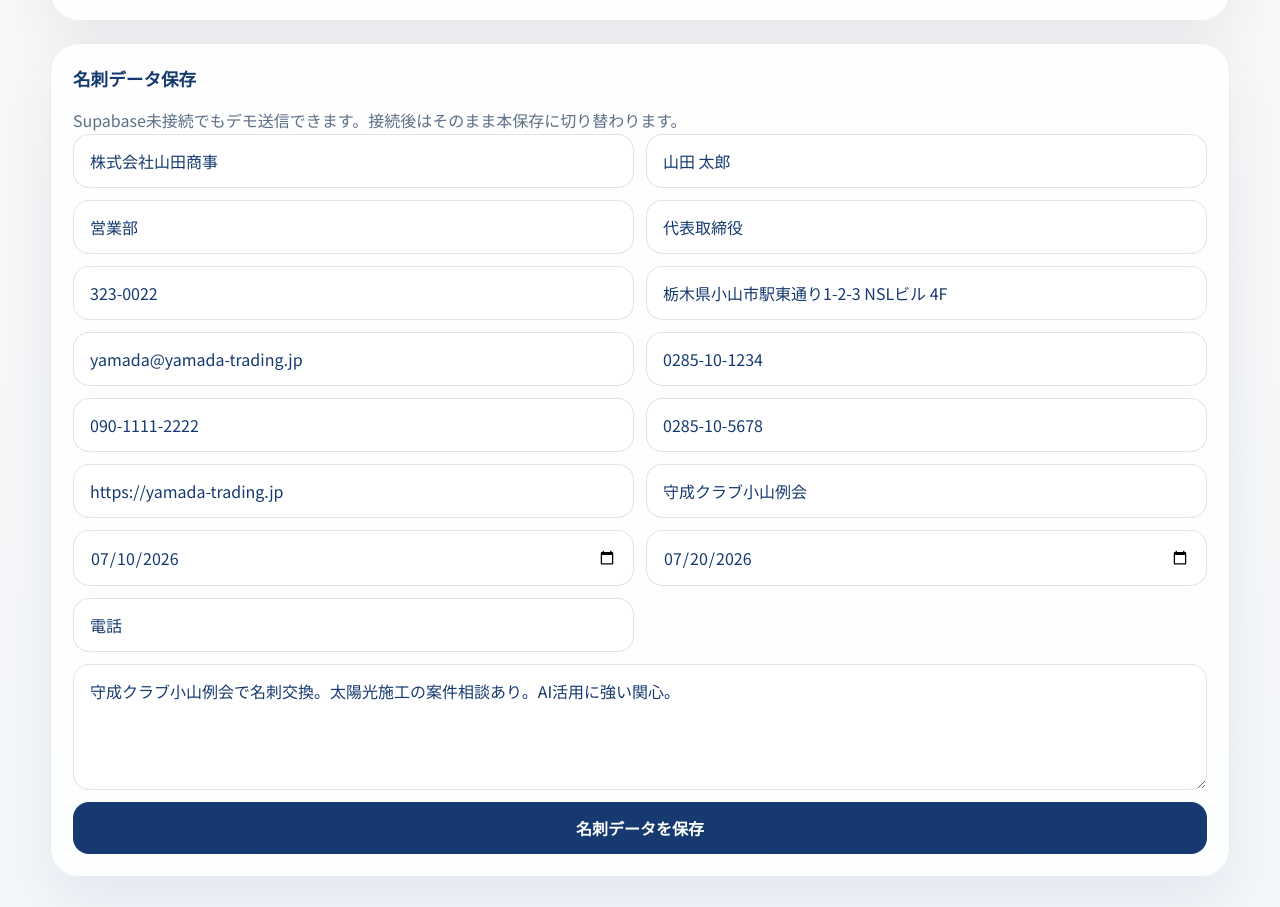
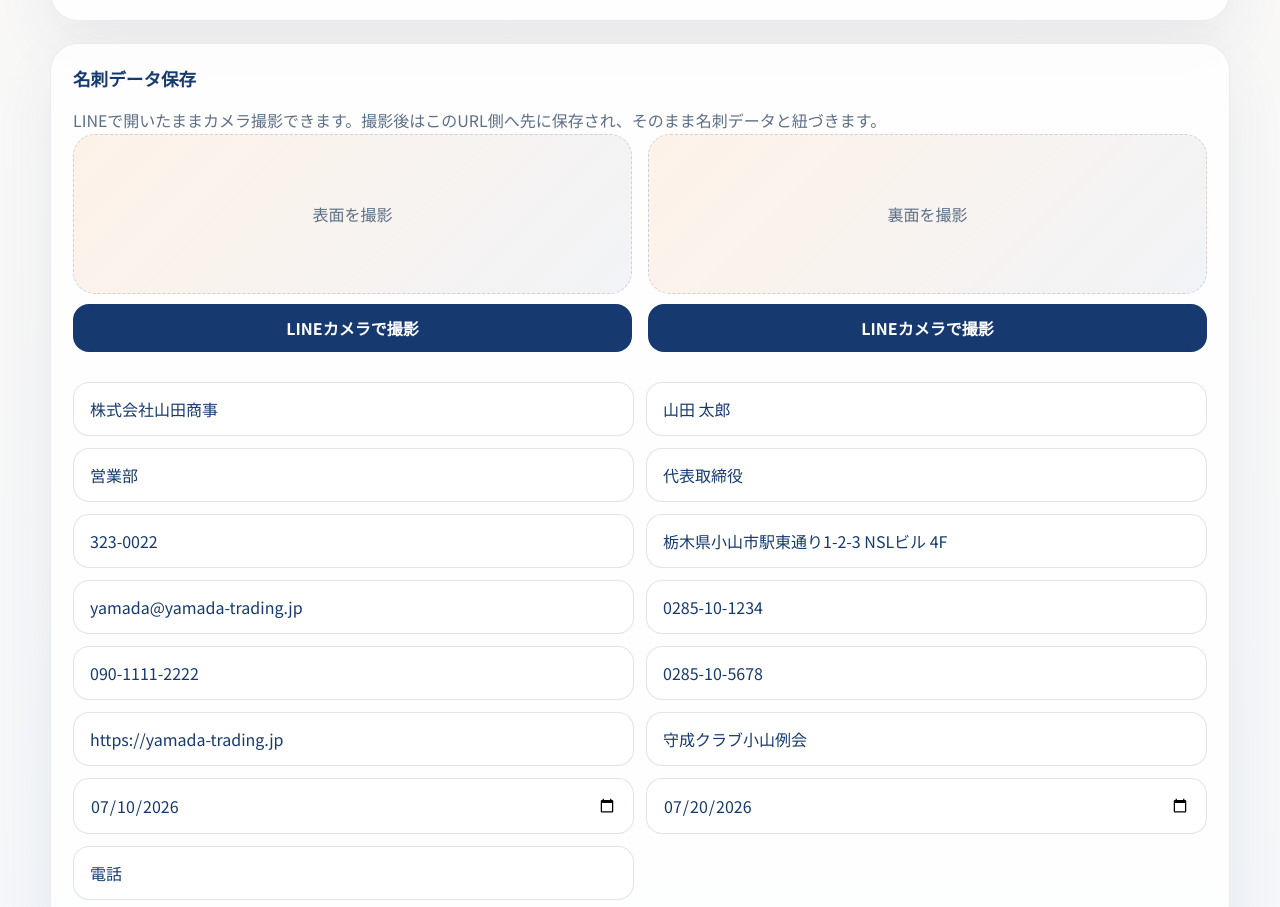
Before and after one commit to rsp51522-lab/nsl-line-card-crm, a Next.js app: page /ocr in a window 1280 px wide. Shown: the part 1448-2355 px from the top of the page. Built offline with nearby package versions, Linux system fonts and the light colour scheme.

Commit message:
Add LINE camera card capture

```diff
--- /dev/null
+++ b/src/app/api/card-images/route.ts
@@ -0,0 +1,65 @@
+import { NextResponse } from "next/server";
+import { BUSINESS_CARD_BUCKET, ensureBusinessCardBucket, hasSupabaseEnv } from "@/lib/supabase";
+
+export const runtime = "nodejs";
+
+function getExtension(fileName: string, mimeType: string) {
+  const fromName = fileName.split(".").pop()?.toLowerCase();
+  if (fromName && fromName !== fileName.toLowerCase()) return fromName;
+  if (mimeType === "image/png") return "png";
+  if (mimeType === "image/webp") return "webp";
+  return "jpg";
+}
+
+export async function POST(request: Request) {
+  if (!hasSupabaseEnv()) {
+    return NextResponse.json({ error: "画像保存先が未接続です。Supabase設定後に利用できます。" }, { status: 503 });
+  }
+
+  const formData = await request.formData();
+  const side = String(formData.get("side") || "");
+  const file = formData.get("file");
+
+  if (side !== "front" && side !== "back") {
+    return NextResponse.json({ error: "画像の種類が不正です。" }, { status: 400 });
+  }
+
+  if (!(file instanceof File)) {
+    return NextResponse.json({ error: "画像ファイルを選択してください。" }, { status: 400 });
+  }
+
+  if (!file.type.startsWith("image/")) {
+    return NextResponse.json({ error: "画像ファイルのみ保存できます。" }, { status: 400 });
+  }
+
+  try {
+    const supabase = await ensureBusinessCardBucket();
+    const bytes = Buffer.from(await file.arrayBuffer());
+    const extension = getExtension(file.name, file.type);
+    const storagePath = `captured/${new Date().toISOString().slice(0, 10)}/${crypto.randomUUID()}-${side}.${extension}`;
+
+    const { error: uploadError } = await supabase.storage.from(BUSINESS_CARD_BUCKET).upload(storagePath, bytes, {
+      contentType: file.type,
+      upsert: false,
+    });
+
+    if (uploadError) {
+      return NextResponse.json({ error: uploadError.message }, { status: 500 });
+    }
+
+    const { data } = supabase.storage.from(BUSINESS_CARD_BUCKET).getPublicUrl(storagePath);
+
+    return NextResponse.json({
+      message: side === "front" ? "表面画像を保存しました。" : "裏面画像を保存しました。",
+      side,
+      storagePath,
+      mimeType: file.type,
+      publicUrl: data.publicUrl,
+    });
+  } catch (error) {
+    return NextResponse.json(
+      { error: error instanceof Error ? error.message : "画像保存に失敗しました。" },
+      { status: 500 },
+    );
+  }
+}
--- a/src/app/api/contacts/route.ts
+++ b/src/app/api/contacts/route.ts
@@ -20,6 +20,10 @@ export async function POST(request: Request) {
     nextFollowUpDate?: string;
     nextFollowUpType?: string;
     memo?: string;
+    frontImagePath?: string;
+    frontImageMimeType?: string;
+    backImagePath?: string;
+    backImageMimeType?: string;
   };
 
   if (!body.companyName?.trim() || !body.personName?.trim()) {
@@ -74,7 +78,7 @@ export async function POST(request: Request) {
 
   try {
     const supabase = createSupabaseServerClient();
-    const { error } = await supabase.from("contacts").insert({
+    const { data: inserted, error } = await supabase.from("contacts").insert({
       owner_user_id: DEFAULT_OWNER_ID,
       company_name: body.companyName.trim(),
       person_name: body.personName.trim(),
@@ -93,10 +97,41 @@ export async function POST(request: Request) {
       next_follow_up_type: body.nextFollowUpType?.trim() || null,
       memo: body.memo?.trim() || null,
       first_registered_at: new Date().toISOString().slice(0, 10),
-    });
+    }).select("id").single();
 
     if (error) {
       return NextResponse.json({ error: error.message }, { status: 500 });
+    }
+
+    const imageRows: Array<{
+      contact_id: string;
+      side: "front" | "back";
+      storage_path: string;
+      mime_type: string | null;
+    }> = [
+      body.frontImagePath?.trim()
+        ? {
+            contact_id: inserted.id,
+            side: "front" as const,
+            storage_path: body.frontImagePath.trim(),
+            mime_type: body.frontImageMimeType?.trim() || null,
+          }
+        : null,
+      body.backImagePath?.trim()
+        ? {
+            contact_id: inserted.id,
+            side: "back" as const,
+            storage_path: body.backImagePath.trim(),
+            mime_type: body.backImageMimeType?.trim() || null,
+          }
+        : null,
+    ].filter((item): item is NonNullable<typeof item> => Boolean(item));
+
+    if (imageRows.length > 0) {
+      const { error: imageError } = await supabase.from("contact_images").insert(imageRows);
+      if (imageError) {
+        return NextResponse.json({ error: imageError.message }, { status: 500 });
+      }
     }
 
     return NextResponse.json({ mode: "db", message: "名刺データを保存しました。" });
--- a/src/app/ocr/page.tsx
+++ b/src/app/ocr/page.tsx
@@ -72,7 +72,7 @@ export default function OcrPage() {
 
       <section className={styles.card} id="save-contact">
         <h2 className={styles.sectionTitle}>名刺データ保存</h2>
-        <p className={styles.helperText}>Supabase未接続でもデモ送信できます。接続後はそのまま本保存に切り替わります。</p>
+        <p className={styles.helperText}>LINEで開いたままカメラ撮影できます。撮影後はこのURL側へ先に保存され、そのまま名刺データと紐づきます。</p>
         <ContactCreateForm contact={sample} />
       </section>
     </AppShell>
--- a/src/components/crm.module.css
+++ b/src/components/crm.module.css
@@ -308,6 +308,56 @@
   color: var(--ink-soft);
 }
 
+.captureGrid {
+  display: grid;
+  gap: 16px;
+  grid-template-columns: repeat(2, minmax(0, 1fr));
+  margin-bottom: 18px;
+}
+
+.captureCard {
+  display: grid;
+  gap: 10px;
+}
+
+.capturePlaceholder,
+.capturePreview {
+  width: 100%;
+  min-height: 160px;
+  border-radius: 22px;
+  border: 1px dashed rgba(18, 34, 69, 0.16);
+  background:
+    linear-gradient(135deg, rgba(245, 130, 32, 0.1), rgba(22, 58, 112, 0.06)),
+    white;
+}
+
+.capturePlaceholder {
+  display: grid;
+  place-items: center;
+  padding: 16px;
+  color: var(--ink-soft);
+  text-align: center;
+}
+
+.capturePreview {
+  object-fit: cover;
+}
+
+.captureInput {
+  display: none;
+}
+
+.captureButton {
+  display: inline-flex;
+  justify-content: center;
+  align-items: center;
+  padding: 12px 16px;
+  border-radius: 16px;
+  background: var(--ink);
+  color: white;
+  font-weight: 700;
+}
+
 .warningList {
   display: grid;
   gap: 10px;
--- a/src/components/forms.tsx
+++ b/src/components/forms.tsx
@@ -124,8 +124,51 @@ export function ActivityCreateForm({ contacts }: { contacts: Contact[] }) {
 
 export function ContactCreateForm({ contact }: { contact: Contact }) {
   const [message, setMessage] = useState("");
+  const [frontImagePath, setFrontImagePath] = useState("");
+  const [frontImageMimeType, setFrontImageMimeType] = useState("");
+  const [frontPreviewUrl, setFrontPreviewUrl] = useState("");
+  const [backImagePath, setBackImagePath] = useState("");
+  const [backImageMimeType, setBackImageMimeType] = useState("");
+  const [backPreviewUrl, setBackPreviewUrl] = useState("");
+  const [uploadMessage, setUploadMessage] = useState("");
+  const [isUploading, startUploadTransition] = useTransition();
   const [isPending, startTransition] = useTransition();
   const router = useRouter();
+
+  async function uploadCardImage(side: "front" | "back", file: File) {
+    const formData = new FormData();
+    formData.append("side", side);
+    formData.append("file", file);
+
+    const response = await fetch("/api/card-images", {
+      method: "POST",
+      body: formData,
+    });
+
+    const data = (await response.json()) as {
+      error?: string;
+      message?: string;
+      storagePath?: string;
+      mimeType?: string;
+      publicUrl?: string;
+    };
+
+    if (!response.ok || !data.storagePath) {
+      throw new Error(data.error || "画像保存に失敗しました。");
+    }
+
+    if (side === "front") {
+      setFrontImagePath(data.storagePath);
+      setFrontImageMimeType(data.mimeType || "");
+      setFrontPreviewUrl(data.publicUrl || "");
+    } else {
+      setBackImagePath(data.storagePath);
+      setBackImageMimeType(data.mimeType || "");
+      setBackPreviewUrl(data.publicUrl || "");
+    }
+
+    setUploadMessage(data.message || "画像を保存しました。");
+  }
 
   return (
     <form
@@ -152,6 +195,10 @@ export function ContactCreateForm({ contact }: { contact: Contact }) {
               nextFollowUpDate: String(form.get("nextFollowUpDate") || ""),
               nextFollowUpType: String(form.get("nextFollowUpType") || ""),
               memo: String(form.get("memo") || ""),
+              frontImagePath: String(form.get("frontImagePath") || ""),
+              frontImageMimeType: String(form.get("frontImageMimeType") || ""),
+              backImagePath: String(form.get("backImagePath") || ""),
+              backImageMimeType: String(form.get("backImageMimeType") || ""),
             });
             setMessage(result.message || "保存しました。");
             router.refresh();
@@ -161,6 +208,56 @@ export function ContactCreateForm({ contact }: { contact: Contact }) {
         });
       }}
     >
+      <div className={styles.captureGrid}>
+        {[
+          {
+            label: "表面を撮影",
+            previewUrl: frontPreviewUrl,
+            side: "front" as const,
+            storagePath: frontImagePath,
+          },
+          {
+            label: "裏面を撮影",
+            previewUrl: backPreviewUrl,
+            side: "back" as const,
+            storagePath: backImagePath,
+          },
+        ].map((item) => (
+          <label key={item.side} className={styles.captureCard}>
+            {item.previewUrl ? (
+              // eslint-disable-next-line @next/next/no-img-element
+              <img alt={item.label} className={styles.capturePreview} src={item.previewUrl} />
+            ) : (
+              <div className={styles.capturePlaceholder}>{item.label}</div>
+            )}
+            <input
+              accept="image/*"
+              capture="environment"
+              className={styles.captureInput}
+              onChange={(event) => {
+                const file = event.currentTarget.files?.[0];
+                if (!file) return;
+                startUploadTransition(async () => {
+                  try {
+                    await uploadCardImage(item.side, file);
+                  } catch (error) {
+                    setUploadMessage(error instanceof Error ? error.message : "画像保存に失敗しました。");
+                  }
+                });
+              }}
+              type="file"
+            />
+            <span className={styles.captureButton}>
+              {isUploading ? "保存中..." : item.storagePath ? "撮り直す" : "LINEカメラで撮影"}
+            </span>
+          </label>
+        ))}
+      </div>
+      <input name="frontImagePath" type="hidden" value={frontImagePath} />
+      <input name="frontImageMimeType" type="hidden" value={frontImageMimeType} />
+      <input name="backImagePath" type="hidden" value={backImagePath} />
+      <input name="backImageMimeType" type="hidden" value={backImageMimeType} />
+      {uploadMessage ? <p className={styles.formMessage}>{uploadMessage}</p> : null}
       <div className={styles.formGrid}>
         <input className={styles.textInput} name="companyName" defaultValue={contact.companyName} placeholder="会社名" />
         <input className={styles.textInput} name="personName" defaultValue={contact.personName} placeholder="氏名" />
--- a/src/lib/supabase.ts
+++ b/src/lib/supabase.ts
@@ -1,6 +1,7 @@
 import { createClient } from "@supabase/supabase-js";
 
 export const DEFAULT_OWNER_ID = "11111111-1111-1111-1111-111111111111";
+export const BUSINESS_CARD_BUCKET = "business-card-images";
 
 export function hasSupabaseEnv() {
   return Boolean(process.env.NEXT_PUBLIC_SUPABASE_URL && process.env.SUPABASE_SERVICE_ROLE_KEY);
@@ -18,3 +19,26 @@ export function createSupabaseServerClient() {
     auth: { persistSession: false, autoRefreshToken: false },
   });
 }
+
+export async function ensureBusinessCardBucket() {
+  const supabase = createSupabaseServerClient();
+  const { data: buckets, error: listError } = await supabase.storage.listBuckets();
+  if (listError) {
+    throw new Error(listError.message);
+  }
+
+  if (buckets?.some((bucket) => bucket.name === BUSINESS_CARD_BUCKET)) {
+    return supabase;
+  }
+
+  const { error: createError } = await supabase.storage.createBucket(BUSINESS_CARD_BUCKET, {
+    public: true,
+    fileSizeLimit: 10 * 1024 * 1024,
+  });
+
+  if (createError && !createError.message.toLowerCase().includes("already exists")) {
+    throw new Error(createError.message);
+  }
+
+  return supabase;
+}
```
